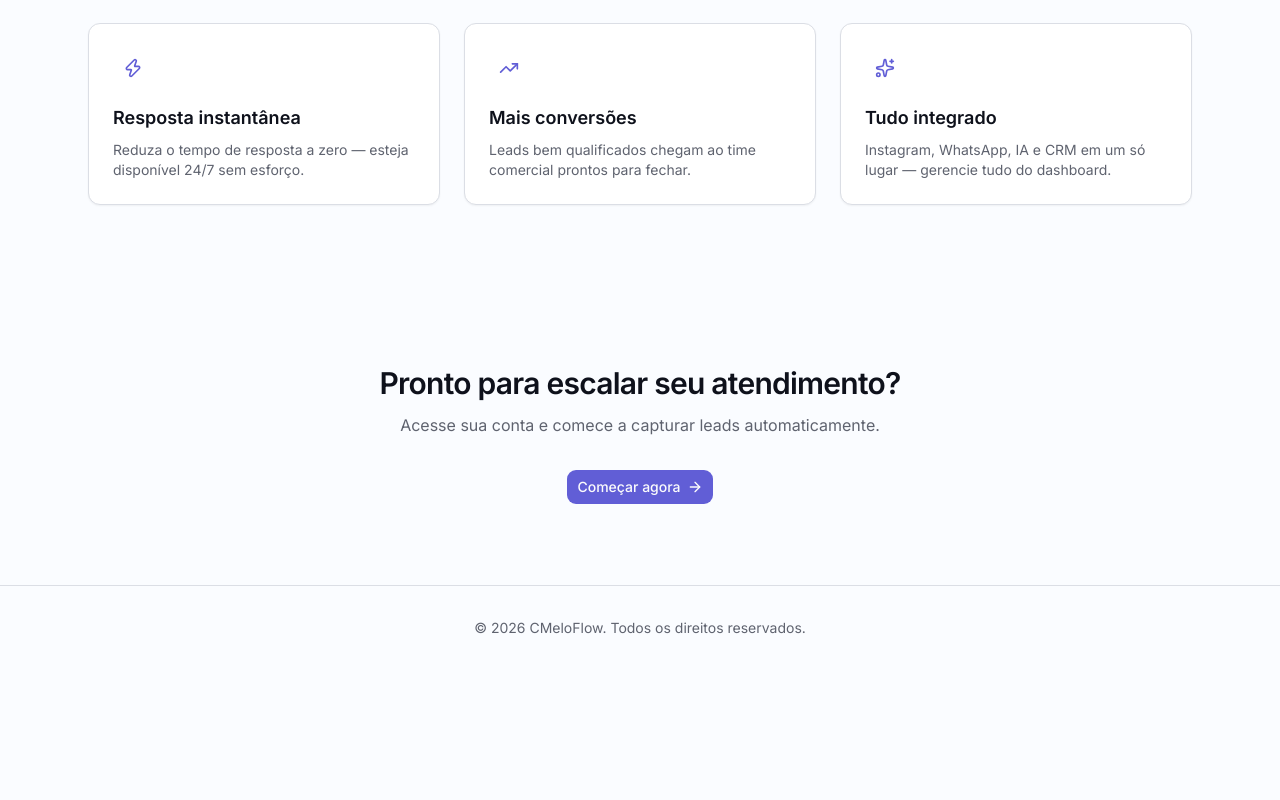
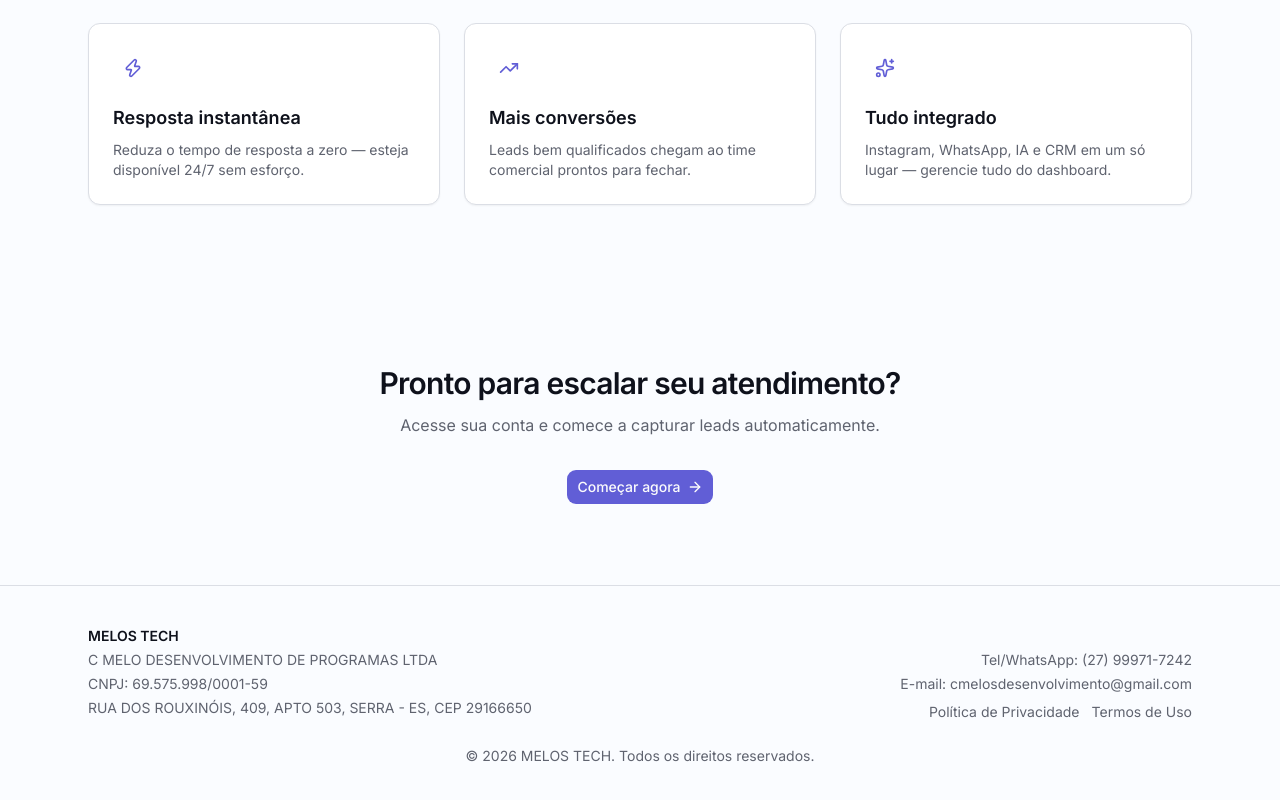
Before and after one commit to csrmds/cmeloflow-frontend, a Next.js app: page / in a window 1280 px wide. Shown: the part 1234-2034 px from the top of the page. Before the commit the page ends 1904 px from the top, so only its background shows below. Built offline with nearby package versions, Linux system fonts and the light colour scheme.

Commit message:
add cnpj rodape para meta verify

```diff
--- a/src/app/(app)/leads/[id]/page.tsx
+++ b/src/app/(app)/leads/[id]/page.tsx
@@ -6,7 +6,6 @@ import { PageHeader } from "@/components/shared/page-header";
 import { LeadForm } from "@/components/shared/lead-form";
 import { Lead, ApiResponse } from "@/lib/types";
 import { api } from "@/lib/api";
-//import { getLead, type NormalizedLead } from "@/lib/services/leads";
 
 export default function EditarLeadPage() {
 	const params = useParams<{ id: string }>();
--- a/src/app/layout.tsx
+++ b/src/app/layout.tsx
@@ -10,6 +10,7 @@ export const metadata: Metadata = {
 	title: "CMeloFlow",
 	description:
 		"Automação de atendimento via WhatsApp e Instagram com IA — gerencie leads e produtos em um só lugar.",
+	other: { "facebook-domain-verification": "ya4plnoi1ljuryqxiyev8egtecpxz2" }
 };
 
 export default function RootLayout({
--- a/src/app/page.tsx
+++ b/src/app/page.tsx
@@ -12,6 +12,20 @@ import {
 import { Button } from "@/components/ui/button";
 
 export default function LandingPage() {
+
+	const company = {
+		tradeName: "MELOS TECH",
+		legalName: "C MELO DESENVOLVIMENTO DE PROGRAMAS LTDA",
+		cnpj: "69.575.998/0001-59",
+		address: "RUA DOS ROUXINÓIS, 409, APTO 503",
+		city: "SERRA",
+		state: "ES",
+		zip: "29166650",
+		phone: "(27) 99971-7242",
+		phoneRaw: "+5527999717242",
+		email: "cmelosdesenvolvimento@gmail.com",
+	}
+
 	return (
 		<div className="min-h-screen bg-background text-foreground">
 			<header className="sticky top-0 z-30 border-b border-border bg-background/80 backdrop-blur">
@@ -174,8 +188,39 @@ export default function LandingPage() {
 				</section>
 			</main>
 
-			<footer className="border-t border-border py-8 text-center text-sm text-muted-foreground">
-				© {new Date().getFullYear()} CMeloFlow. Todos os direitos reservados.
+			<footer className="border-t border-border py-10 text-sm text-muted-foreground">
+				<div className="mx-auto grid max-w-6xl gap-6 px-6 sm:grid-cols-2">
+					<div className="space-y-1">
+						<p className="font-semibold text-foreground">{company.tradeName}</p>
+						<p>{company.legalName}</p>
+						<p>CNPJ: {company.cnpj}</p>
+						<p>
+							{company.address}, {company.city} - {company.state}, CEP {company.zip}
+						</p>
+					</div>
+					<div className="space-y-1 sm:text-right">
+						<p>{'\u00A0'}</p>
+						<p>
+							Tel/WhatsApp:{" "}
+							<a href={`tel:${company.phoneRaw}`} className="hover:text-foreground">
+								{company.phone}
+							</a>
+						</p>
+						<p>
+							E-mail:{" "}
+							<a href={`mailto:${company.email}`} className="hover:text-foreground">
+								{company.email}
+							</a>
+						</p>
+						<p className="space-x-3 pt-1">
+							<Link href="/privacidade" className="hover:text-foreground">Política de Privacidade</Link>
+							<Link href="/termos" className="hover:text-foreground">Termos de Uso</Link>
+						</p>
+					</div>
+				</div>
+				<p className="mx-auto mt-6 max-w-6xl px-6 text-center">
+					© {new Date().getFullYear()} {company.tradeName}. Todos os direitos reservados.
+				</p>
 			</footer>
 		</div>
 	);
```
Lines whose indentation alone changed are shown as unchanged.
